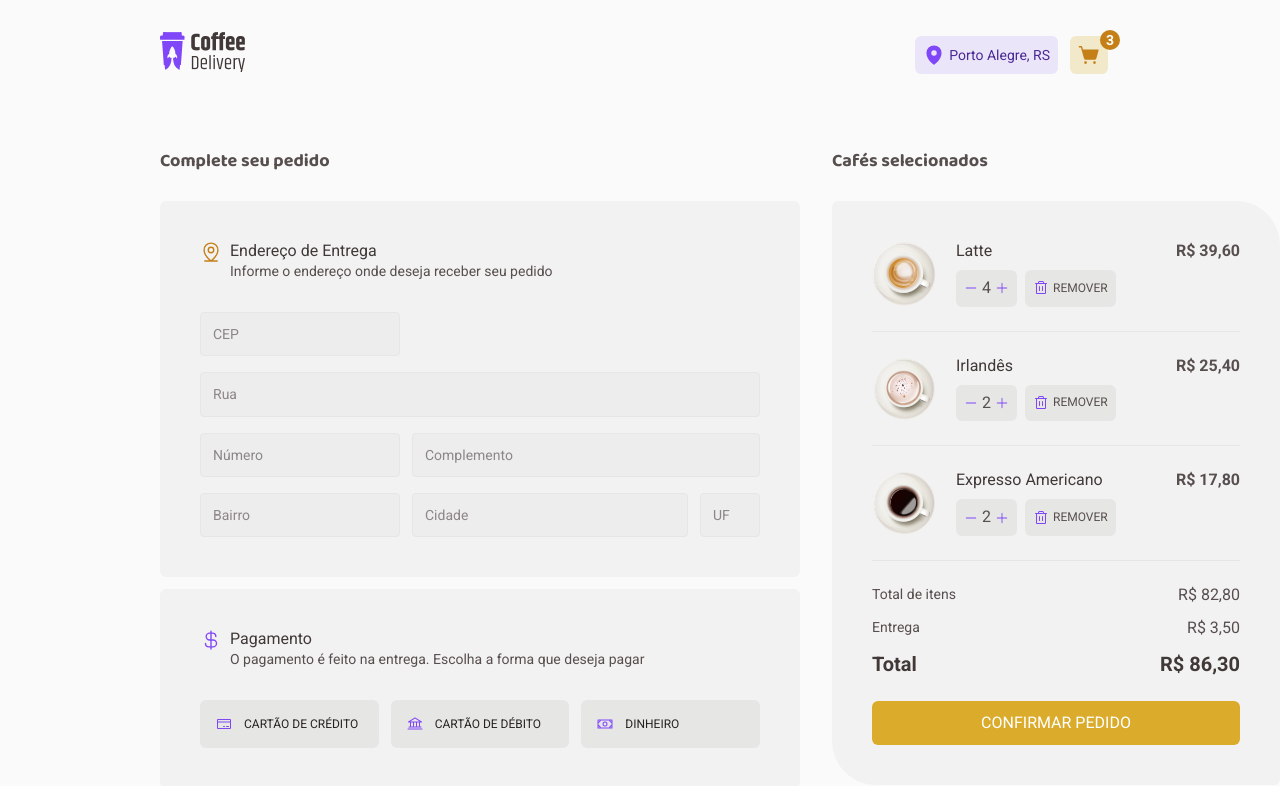
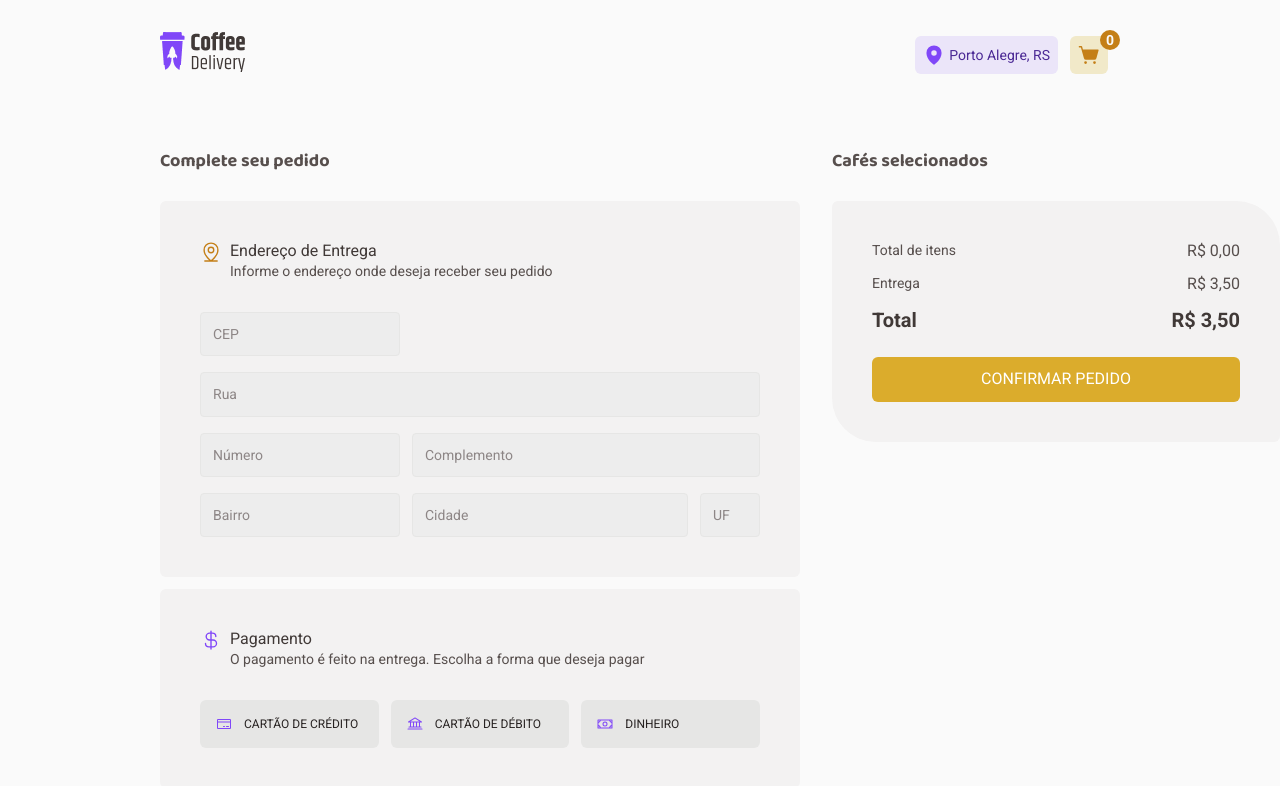
Before and after one commit to joaoalbertoredondo/desafio-02-coffee-delivery, a React (Vite) app: page /cart in a window 1280 px wide. Shown: the top 786 px of the page. Built offline with nearby package versions, Linux system fonts and the light colour scheme; data requests are answered from the project's data file; the HTML template or start-up script is replaced by a standard one.

Commit message:
functionalities

```diff
--- a/data.json
+++ b/data.json
@@ -151,41 +151,8 @@
       "image": "/src/assets/coffees/irish.png"
     }
   ],
-  "cart": [
-    {
-      "id": "5",
-      "title": "Latte",
-      "description": "Uma dose de café expresso com o dobro de leite e espuma cremosa",
-      "tags": [
-        "tradicional",
-        "com leite"
-      ],
-      "price": 9.9,
-      "image": "/src/assets/coffees/latte.png",
-      "quantity": 4
-    },
-    {
-      "id": "13",
-      "title": "Irlandês",
-      "description": "Bebida a base de café, uísque irlandês, açúcar e chantilly",
-      "tags": [
-        "especial",
-        "alcoólico"
-      ],
-      "price": 12.7,
-      "image": "/src/assets/coffees/irish.png",
-      "quantity": 2
-    },
-    {
-      "id": "1",
-      "title": "Expresso Americano",
-      "description": "Expresso diluído, menos intenso que o tradicional",
-      "tags": [
-        "tradicional"
-      ],
-      "price": 8.9,
-      "image": "/src/assets/coffees/americano.png",
-      "quantity": 2
-    }
+  "cart": [],
+  "orders": [
+
   ]
 }
--- a/src/App.tsx
+++ b/src/App.tsx
@@ -7,6 +7,7 @@ import { BrowserRouter } from "react-router-dom";
 function App() {
   return (
     <ThemeProvider theme={defaultTheme}>
+
       <GlobalStyle />
 
       <BrowserRouter>
--- a/src/Router.tsx
+++ b/src/Router.tsx
@@ -1,7 +1,7 @@
-import { Route, Routes } from "react-router-dom";
 import Home from "./pages/Home";
 import Cart from "./pages/Cart";
 import Success from "./pages/Success";
+import { Route, Routes } from "react-router-dom";
 import DefaultLayout from "./layouts/DefaultLayout";
 
 export function Router() {
@@ -10,7 +10,7 @@ export function Router() {
       <Route path="/" element={<DefaultLayout />}>
         <Route path="/" element={<Home />} />
         <Route path="/cart" element={<Cart />} />
-        <Route path="/success" element={<Success />} />
+        <Route path="/success" element={<Success  />} />
       </Route>
     </Routes>
   );
--- a/src/components/Card/index.tsx
+++ b/src/components/Card/index.tsx
@@ -33,7 +33,6 @@ function Card({ coffee }: Props) {
           body: JSON.stringify(body),
         });
       } else {
-        // const index = json.findIndex((item: any) => item.id === coffee.id);
         await fetch(`http://localhost:3000/cart/${coffee.id}`, {
           method: "PATCH",
           body: JSON.stringify({
--- a/src/components/Header/index.tsx
+++ b/src/components/Header/index.tsx
@@ -2,19 +2,20 @@ import { Cart, HeaderContainer, ItemsQuantity, Location } from "./styles";
 import { MapPin, ShoppingCartSimple } from "@phosphor-icons/react";
 import logo from "../../assets/Logo.png";
 import { Link } from "react-router-dom";
-// import { CoffeeType } from "../Card";
+import { useEffect, useState } from "react";
 
 function Header() {
-  // async function loadCoffeesInCart() {
-  //   const response = await fetch("http://localhost:3000/cart");
-  //   const coffeesInCartFromJson = await response.json();
+  const [numOfItems, setNumOfItems] = useState(0);
+  useEffect(() => {
+    loadCoffeesInCart();
+  }, []);
 
-  //   const quantityInCart = coffeesInCartFromJson.map((item: CoffeeType) => {
-  //     item.description;
-  //   });
+  async function loadCoffeesInCart() {
+    const response = await fetch("http://localhost:3000/cart");
+    const coffeesInCartFromJson = await response.json();
 
-  //   console.log(quantityInCart);
-  // }
+    setNumOfItems(coffeesInCartFromJson.length);
+  }
 
   return (
     <HeaderContainer>
@@ -34,7 +35,7 @@ function Header() {
           </Cart>
         </Link>
 
-        <ItemsQuantity>3</ItemsQuantity>
+        <ItemsQuantity>{numOfItems}</ItemsQuantity>
       </aside>
     </HeaderContainer>
   );
--- a/src/contexts/CartContext.tsx
+++ b/src/contexts/CartContext.tsx
@@ -1,3 +1,6 @@
 import { createContext } from "react";
 
-export const CartContext = createContext({})
+export const CartContext = createContext({
+    cart: [],
+    orders: []
+})
--- a/src/pages/Cart/index.tsx
+++ b/src/pages/Cart/index.tsx
@@ -31,8 +31,14 @@ import { CoffeeType } from "../../components/Card";
 import { useEffect, useState } from "react";
 import { useForm } from "react-hook-form";
 import * as zod from "zod";
+import { useNavigate } from "react-router-dom";
 
-type newOrderFormData = zod.infer<typeof newOrderFormValidationSchema>;
+export type newOrderFormData = zod.infer<typeof newOrderFormValidationSchema>;
+
+type newOrder = {
+  address: newOrderFormData & { selectedPaymentOption: string };
+  items: CoffeeType[];
+};
 
 const newOrderFormValidationSchema = zod.object({
   comp: zod.string().optional(),
@@ -56,8 +62,7 @@ function Cart() {
 
   const [selectedPaymentOption, setSelectedPaymentOption] = useState("");
 
-  const [totalItemsPrice, setTotalItemsPrice] = useState(0)
-
+  const [totalItemsPrice, setTotalItemsPrice] = useState(0);
 
   const watchUf = watch("uf");
   const watchCep = watch("cep");
@@ -81,13 +86,46 @@ function Cart() {
     setSelectedPaymentOption(value);
   }
 
-  function handleOrderCheckout(data: newOrderFormData) {
+  let navigate = useNavigate();
+
+  async function handleOrderCheckout(data: newOrderFormData) {
     const consolidatedData = {
       ...data,
       selectedPaymentOption,
     };
 
-    console.log(consolidatedData);
+    const order: newOrder = {
+      address: consolidatedData,
+      items: coffeesInCart,
+    };
+
+    async function postNewOrder(body: newOrder) {
+      return fetch("http://localhost:3000/orders", {
+        method: "POST",
+        body: JSON.stringify(body),
+      });
+    }
+
+    async function cleanCart(id: string) {
+      await fetch(`http://localhost:3000/cart/${id}`, {
+        method: "DELETE",
+      });
+    }
+
+    const orderResponse = await postNewOrder(order);
+
+    const jsonOrder = await orderResponse.json();
+
+    for (const coffee of coffeesInCart) {
+      await cleanCart(coffee.id);
+    }
+    console.log(coffeesInCart);
+
+    await loadCoffeesInCart();
+
+    let path = `/success?id=${jsonOrder.id}`;
+
+    navigate(path);
   }
 
   useEffect(() => {
@@ -100,13 +138,13 @@ function Cart() {
 
     setCoffeesInCart(coffeesInCartFromJson);
 
-    let total = 0
+    let total = 0;
 
     coffeesInCartFromJson.map((item: CoffeeType) => {
-      total = total + item.price * (item.quantity || 1)
+      total = total + item.price * (item.quantity || 1);
 
-      setTotalItemsPrice(total)
-    })
+      setTotalItemsPrice(total);
+    });
   }
 
   async function editCoffeeQuantity(newQuantity: number, id?: string) {
@@ -278,7 +316,9 @@ function Cart() {
 
             <section>
               <span>Total</span>
-              <span>{priceFormatter.format(totalItemsPrice + shippingPrice)}</span>
+              <span>
+                {priceFormatter.format(totalItemsPrice + shippingPrice)}
+              </span>
             </section>
           </CartTotal>
 
--- a/src/pages/Success/index.tsx
+++ b/src/pages/Success/index.tsx
@@ -2,27 +2,40 @@ import { CurrencyDollar, MapPin, Timer } from "@phosphor-icons/react";
 import { Box, BoxHeader, Details, SuccessContainer } from "./styles";
 import deliveryImg from "../../assets/deliver.png";
 import { useTheme } from "styled-components";
+import { useEffect, useState } from "react";
+import { useSearchParams } from "react-router-dom";
+import { newOrderFormData } from "../Cart";
 
-interface ConsolidatedData {
-  uf: string;
-  rua: string;
-  num: number;
-  bairro: string;
-  cidade: string;
-  comp?: string | undefined;
-  selectedPaymentOption: string;
-}
+function Success() {
+  const theme = useTheme();
 
-function Success({
-  uf,
-  rua,
-  num,
-  comp,
-  cidade,
-  bairro,
-  selectedPaymentOption,
-}: ConsolidatedData) {
-  const theme = useTheme();
+  const [searchParams, _] = useSearchParams();
+  const [address, setAddress] = useState<
+    newOrderFormData & { selectedPaymentOption: string }
+  >();
+  const id = searchParams.get("id");
+
+  async function loadAddress() {
+    const res = await fetch(`http://localhost:3000/orders/${id}`);
+
+    const dataJson = await res.json();
+
+    setAddress(dataJson.address);
+  }
+
+  useEffect(() => {
+    loadAddress();
+  }, []);
+
+  function paymentText(type: string) {
+    if (type === "credito") {
+      return "Cartão de Crédito";
+    } else if (type === "debito") {
+      return "Cartão de Débito";
+    } else {
+      return "Dinheiro";
+    }
+  }
 
   return (
     <SuccessContainer>
@@ -46,13 +59,14 @@ function Success({
                   <span>
                     Entrega em{" "}
                     <strong>
-                      {rua || "Rua João Daniel Martinelli"}, {num || "102"}
-                      {comp}
+                      {address?.rua || "Rua João Daniel Martinelli"},{" "}
+                      {address?.num || "102"}
+                      {address?.comp}
                     </strong>
                   </span>
                   <span>
-                    {bairro || "Farrapos"} - {cidade || "Porto Alegre"},{" "}
-                    {uf || "RS"}
+                    {address?.bairro || "Farrapos"} -{" "}
+                    {address?.cidade || "Porto Alegre"}, {address?.uf || "RS"}
                   </span>
                 </div>
               </div>
@@ -80,7 +94,7 @@ function Success({
                 <div>
                   <span>Pagamento na entrega</span>
                   <strong>
-                    {selectedPaymentOption || "Cartão de crédito"}
+                    {paymentText(address?.selectedPaymentOption || "credito")}
                   </strong>
                 </div>
               </div>
```
